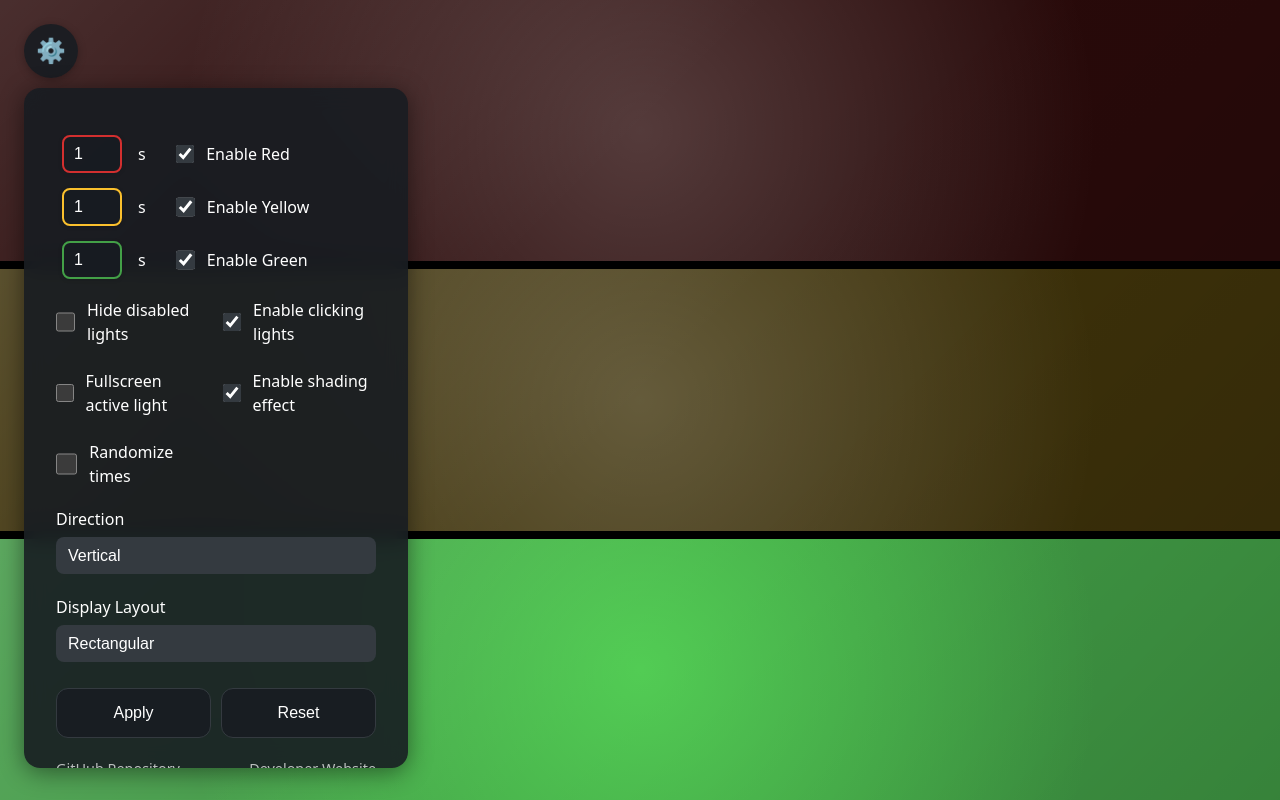
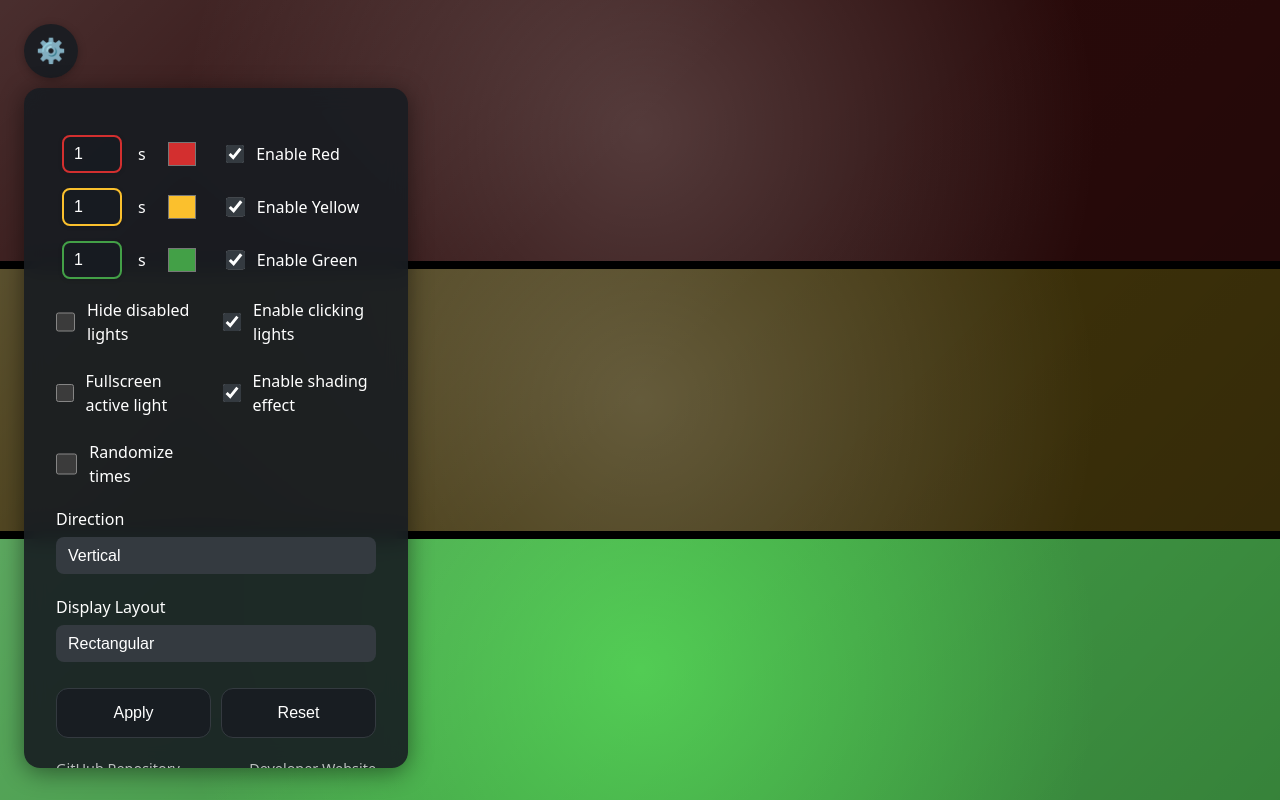
Before and after one commit to AnahatM/Traffic-Light-Simulator, a React (Vite) app: page / in a window 1280 px wide. Both pictures are taken after a click on the button "⚙️". Built offline with nearby package versions, Linux system fonts and the light colour scheme.

Commit message:
Color pick buttons

```diff
--- a/src/App.tsx
+++ b/src/App.tsx
@@ -1,4 +1,4 @@
-import { useState } from "react";
+import { useState, useEffect } from "react";
 import "./App.css";
 import TrafficLight from "./components/TrafficLight";
 import SettingsPanel from "./components/SettingsPanel";
@@ -23,6 +23,26 @@ function App() {
   const [displayLayout, setDisplayLayout] = useState<
     "rectangular" | "circular"
   >("rectangular");
+
+  // New custom color state with default colors aligning to index.css values
+  const [customColors, setCustomColors] = useState({
+    red: "#d32f2f",
+    yellow: "#fbc02d",
+    green: "#43a047",
+  });
+
+  // Update CSS variables so TrafficLight and shading update automatically
+  useEffect(() => {
+    document.documentElement.style.setProperty("--color-red", customColors.red);
+    document.documentElement.style.setProperty(
+      "--color-yellow",
+      customColors.yellow
+    );
+    document.documentElement.style.setProperty(
+      "--color-green",
+      customColors.green
+    );
+  }, [customColors]);
 
   return (
     <div className="app-container">
@@ -60,6 +80,8 @@ function App() {
         setFullscreen={setFullscreen}
         enableShading={enableShading}
         setEnableShading={setEnableShading}
+        customColors={customColors}
+        setCustomColors={setCustomColors}
       />
     </div>
   );
--- /dev/null
+++ b/src/components/ColorPicker.css
@@ -0,0 +1,9 @@
+.color-picker {
+  border: none;
+  background: none;
+  width: 32px;
+  height: 32px;
+  cursor: pointer;
+  padding: 0;
+  margin-right: 8px;
+}
--- /dev/null
+++ b/src/components/ColorPicker.tsx
@@ -0,0 +1,19 @@
+import "./ColorPicker.css";
+
+interface ColorPickerProps {
+  color: string;
+  onChange: (newColor: string) => void;
+}
+
+const ColorPicker: React.FC<ColorPickerProps> = ({ color, onChange }) => {
+  return (
+    <input
+      type="color"
+      value={color}
+      onChange={(e) => onChange(e.target.value)}
+      className="color-picker"
+    />
+  );
+};
+
+export default ColorPicker;
--- a/src/components/SettingsPanel.tsx
+++ b/src/components/SettingsPanel.tsx
@@ -3,6 +3,7 @@ import "./SettingsPanel.css";
 import SettingInput from "./SettingInput.tsx";
 import SettingCheckbox from "./SettingCheckbox.tsx";
 import SettingSelect from "./SettingSelect.tsx";
+import ColorPicker from "./ColorPicker";
 import type { LightState, LightTiming } from "./TrafficLight";
 
 interface SettingsPanelProps {
@@ -26,6 +27,12 @@ interface SettingsPanelProps {
   setFullscreen?: (enable: boolean) => void;
   enableShading?: boolean;
   setEnableShading?: (enable: boolean) => void;
+  customColors: { red: string; yellow: string; green: string };
+  setCustomColors: (colors: {
+    red: string;
+    yellow: string;
+    green: string;
+  }) => void;
 }
 
 const SettingsPanel: React.FC<SettingsPanelProps> = ({
@@ -49,10 +56,12 @@ const SettingsPanel: React.FC<SettingsPanelProps> = ({
   setFullscreen,
   enableShading = true,
   setEnableShading,
+  customColors,
+  setCustomColors,
 }) => {
   const [collapsed, setCollapsed] = useState(true);
 
-  // Local state to track form values
+  // Local state to track form values (including colors)
   const [formValues, setFormValues] = useState({
     times: { ...times },
     enabled: { ...enabled },
@@ -65,6 +74,7 @@ const SettingsPanel: React.FC<SettingsPanelProps> = ({
     randomRange: randomRange || { min: 0.5, max: 5 },
     fullscreen: fullscreen !== undefined ? fullscreen : false,
     enableShading: enableShading !== undefined ? enableShading : true,
+    colors: { ...customColors },
   });
 
   const toggleCollapse = () => {
@@ -90,6 +100,17 @@ const SettingsPanel: React.FC<SettingsPanelProps> = ({
       },
     }));
   };
+
+  const updateColor = (color: keyof typeof customColors, value: string) => {
+    setFormValues((prev) => ({
+      ...prev,
+      colors: {
+        ...prev.colors,
+        [color]: value,
+      },
+    }));
+  };
+
   const applySettings = () => {
     setTimes(formValues.times);
     setEnabled(formValues.enabled);
@@ -111,7 +132,9 @@ const SettingsPanel: React.FC<SettingsPanelProps> = ({
     if (setEnableShading) {
       setEnableShading(formValues.enableShading);
     }
+    setCustomColors(formValues.colors);
   };
+
   const resetSettings = () => {
     const defaultSettings = {
       times: { red: 1, yellow: 1, green: 1 },
@@ -124,6 +147,11 @@ const SettingsPanel: React.FC<SettingsPanelProps> = ({
       randomRange: { min: 0.5, max: 5 },
       fullscreen: false,
       enableShading: true,
+      colors: {
+        red: "#d32f2f",
+        yellow: "#fbc02d",
+        green: "#43a047",
+      },
     };
     setFormValues(defaultSettings);
     setTimes(defaultSettings.times);
@@ -146,6 +174,7 @@ const SettingsPanel: React.FC<SettingsPanelProps> = ({
     if (setEnableShading) {
       setEnableShading(defaultSettings.enableShading);
     }
+    setCustomColors(defaultSettings.colors);
   };
 
   return (
@@ -161,6 +190,10 @@ const SettingsPanel: React.FC<SettingsPanelProps> = ({
           step={0.1}
           onChange={(value) => updateTime("red", value)}
         >
+          <ColorPicker
+            color={formValues.colors.red}
+            onChange={(color) => updateColor("red", color)}
+          />
           <SettingCheckbox
             label="Enable Red"
             checked={formValues.enabled.red}
@@ -174,6 +207,10 @@ const SettingsPanel: React.FC<SettingsPanelProps> = ({
           step={0.1}
           onChange={(value) => updateTime("yellow", value)}
         >
+          <ColorPicker
+            color={formValues.colors.yellow}
+            onChange={(color) => updateColor("yellow", color)}
+          />
           <SettingCheckbox
             label="Enable Yellow"
             checked={formValues.enabled.yellow}
@@ -187,6 +224,10 @@ const SettingsPanel: React.FC<SettingsPanelProps> = ({
           step={0.1}
           onChange={(value) => updateTime("green", value)}
         >
+          <ColorPicker
+            color={formValues.colors.green}
+            onChange={(color) => updateColor("green", color)}
+          />
           <SettingCheckbox
             label="Enable Green"
             checked={formValues.enabled.green}
```
